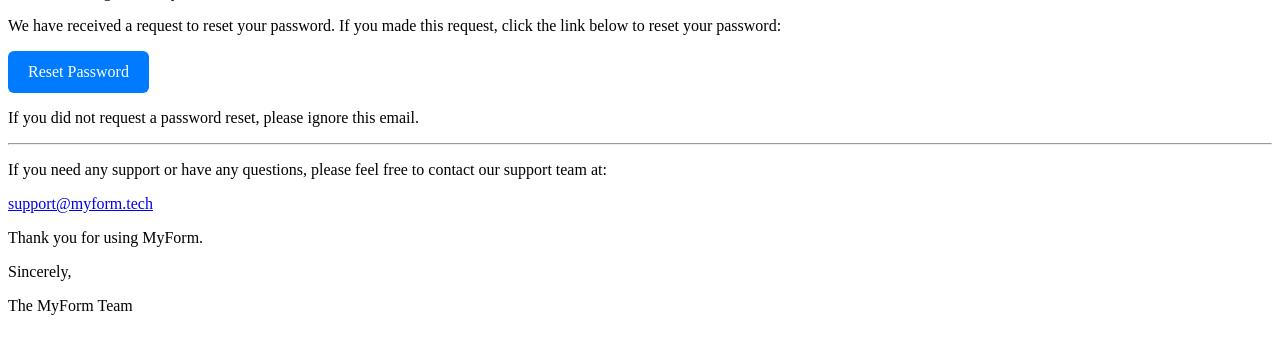
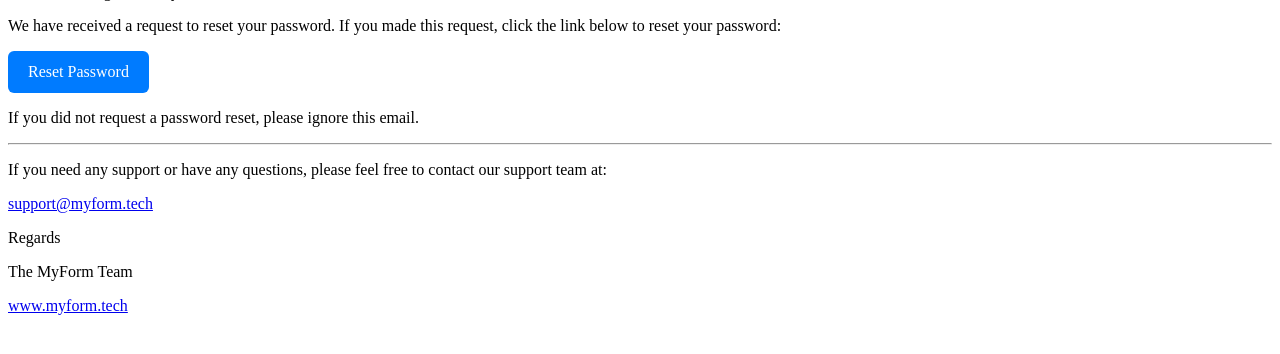
Before and after one commit to neerajy0326/myformapp, a Django app: template templates/reset_password_email.html in a window 1280 px wide. Shown: the part 33-387 px from the top of the page. Run offline with Django 4.2, Linux system fonts and the light colour scheme; the template is opened without the code that fills it, so the values that code supplies are empty.

Commit message:
added domain

```diff
--- a/templates/reset_password_email.html
+++ b/templates/reset_password_email.html
@@ -23,9 +23,8 @@
     <p>If you need any support or have any questions, please feel free to contact our support team at:</p>
     <p><a href="mailto:support@myform.tech">support@myform.tech</a></p>
 
-    <p>Thank you for using MyForm.</p>
-
-    <p>Sincerely,</p>
+    <p>Regards</p>
     <p>The MyForm Team</p>
+    <a href="https://myform.tech">www.myform.tech</a>
 </body>
 </html>
```
